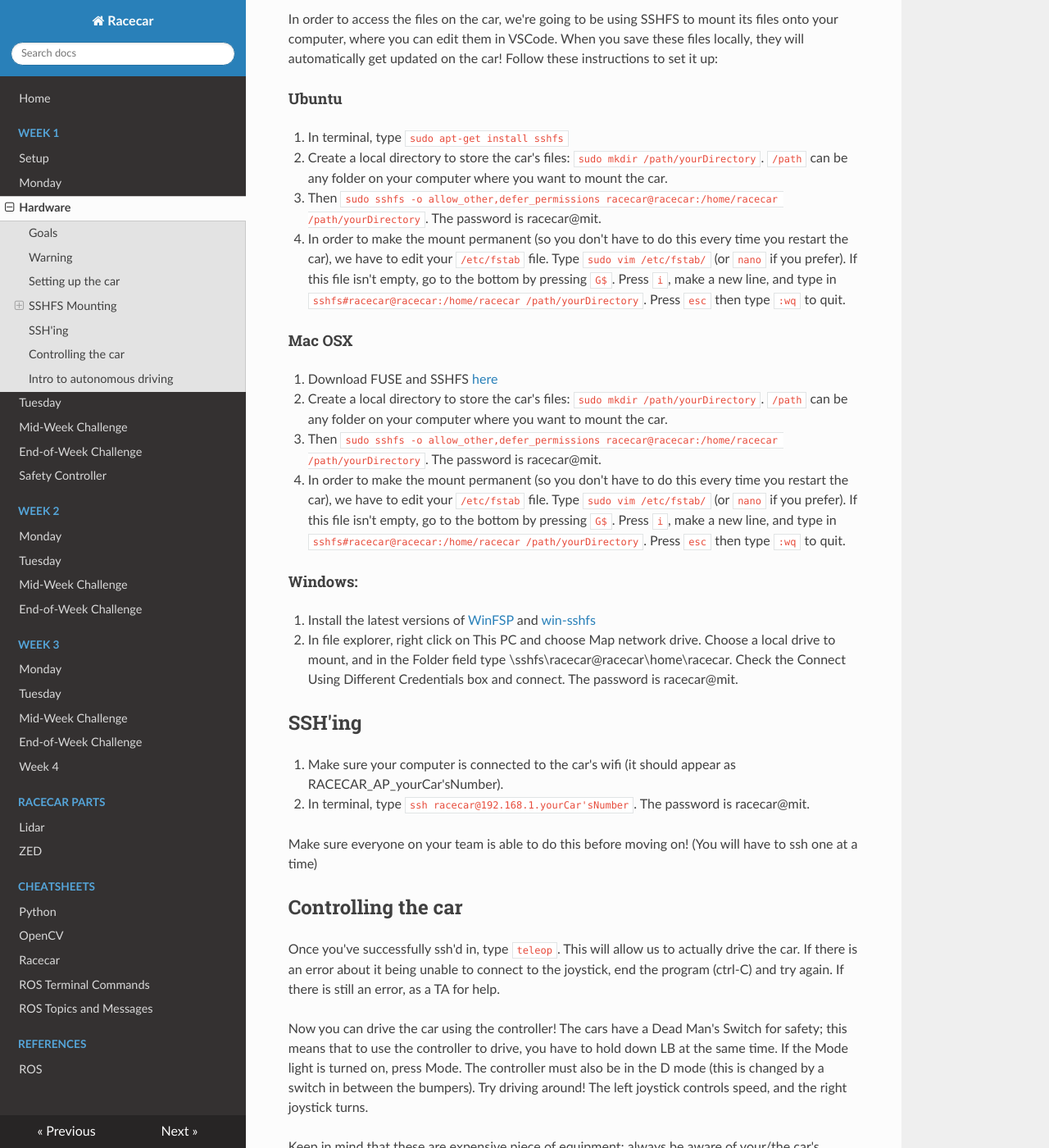
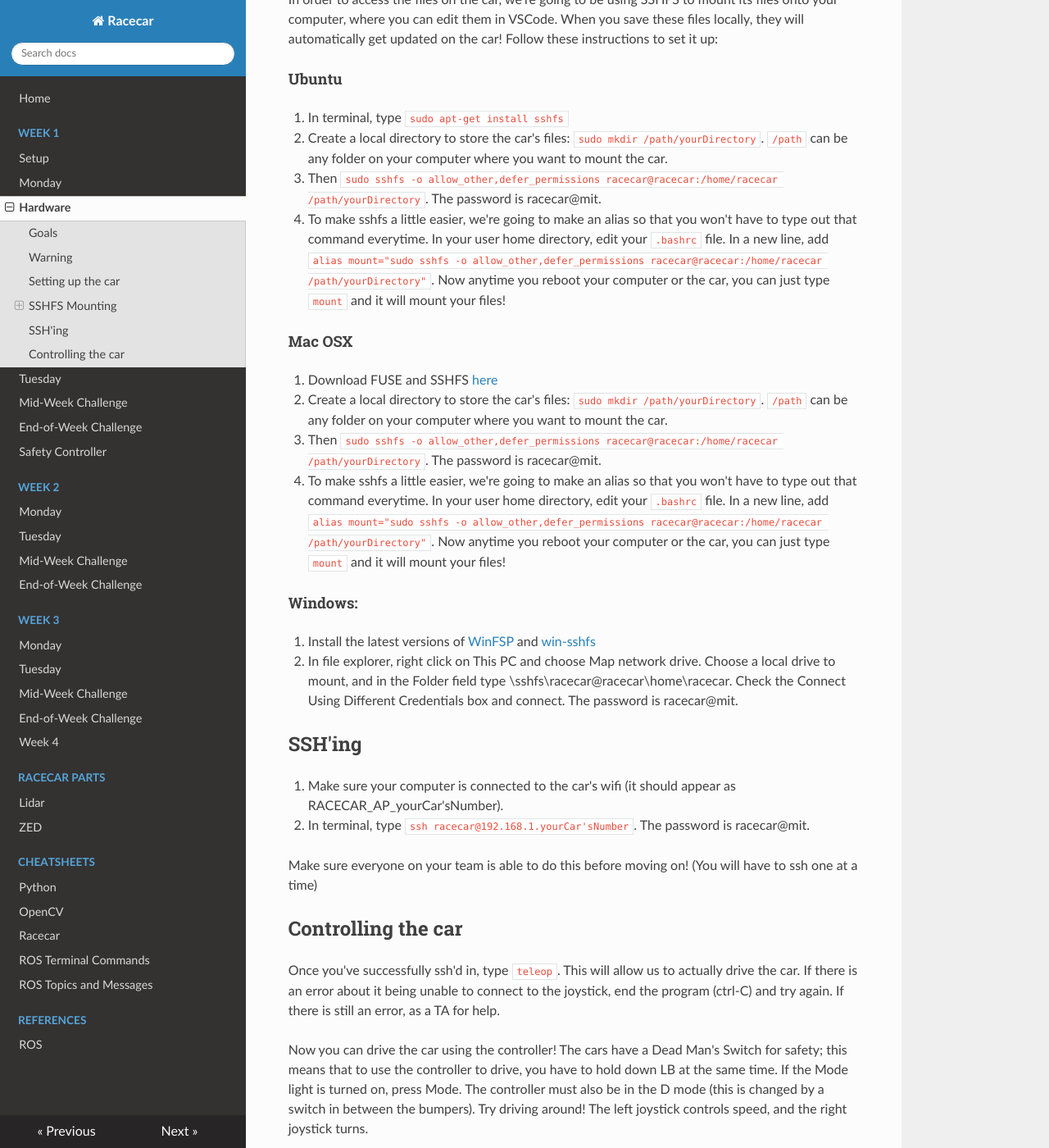
Before and after one commit to ChrisLindland/racecar-website, an MkDocs documentation site: the page built from docs/week1/01_monday/lab2.md, in a window 1280 px wide and 1400 px high, scrolled down 2244 px. Shown: the whole window at 82% size. Built offline with MkDocs 1.6.1, drawn with Linux system fonts in a browser that asks for light colours; nearby versions of some CDN libraries; some of the changed text lies outside the part shown.

Commit message:
Update lab2.md

```diff
--- a/docs/week1/01_monday/lab2.md
+++ b/docs/week1/01_monday/lab2.md
@@ -6,7 +6,6 @@
 1. Learn how to set up the car
 2. Be able to use ssh
 3. Practice controlling the car
-4. Implement basic autonomous driving programs
 
 ## Warning
 The Racecar is [$4000 piece of equipment](https://docs.google.com/spreadsheets/d/1Bz5uyDBtgBp4kAXAUPBQpVoT7LoA9LdtpIbnctvofQY/edit?usp=sharing). Treat it with care!
@@ -39,13 +38,13 @@
 1. In terminal, type `sudo apt-get install sshfs`
 2. Create a local directory to store the car's files: `sudo mkdir /path/yourDirectory`. `/path` can be any folder on your computer where you want to mount the car.
 3. Then `sudo sshfs -o allow_other,defer_permissions racecar@racecar:/home/racecar /path/yourDirectory`. The password is racecar@mit.
-4. In order to make the mount permanent (so you don't have to do this every time you restart the car), we have to edit your `/etc/fstab` file. Type `sudo vim /etc/fstab/` (or `nano` if you prefer). If this file isn't empty, go to the bottom by pressing `G$`. Press `i`, make a new line, and type in `sshfs#racecar@racecar:/home/racecar /path/yourDirectory`. Press `esc` then type `:wq` to quit.
+4. To make sshfs a little easier, we're going to make an alias so that you won't have to type out that command everytime. In your user home directory, edit your `.bashrc` file. In a new line, add `alias mount="sudo sshfs -o allow_other,defer_permissions racecar@racecar:/home/racecar /path/yourDirectory"`. Now anytime you reboot your computer or the car, you can just type `mount` and it will mount your files!
 
 #### Mac OSX
 1. Download FUSE and SSHFS [here](https://osxfuse.github.io/)
 2. Create a local directory to store the car's files: `sudo mkdir /path/yourDirectory`. `/path` can be any folder on your computer where you want to mount the car.
 3. Then `sudo sshfs -o allow_other,defer_permissions racecar@racecar:/home/racecar /path/yourDirectory`. The password is racecar@mit.
-4. In order to make the mount permanent (so you don't have to do this every time you restart the car), we have to edit your `/etc/fstab` file. Type `sudo vim /etc/fstab/` (or `nano` if you prefer). If this file isn't empty, go to the bottom by pressing `G$`. Press `i`, make a new line, and type in `sshfs#racecar@racecar:/home/racecar /path/yourDirectory`. Press `esc` then type `:wq` to quit.
+4. To make sshfs a little easier, we're going to make an alias so that you won't have to type out that command everytime. In your user home directory, edit your `.bashrc` file. In a new line, add `alias mount="sudo sshfs -o allow_other,defer_permissions racecar@racecar:/home/racecar /path/yourDirectory"`. Now anytime you reboot your computer or the car, you can just type `mount` and it will mount your files!
 
 #### Windows:
 1. Install the latest versions of [WinFSP](https://github.com/billziss-gh/winfsp/releases/tag/v1.4.19049) and [win-sshfs](https://github.com/billziss-gh/sshfs-win/releases/tag/v2.7.17334)
@@ -66,10 +65,3 @@
 Keep in mind that these are expensive piece of equipment; always be aware of your/the car's surroudings when driving, and communicate with other teams that are also driving their cars to avoid damaging them.
 
 When you think you have a good feel of the car, move on to the next section.
-
-## Intro to autonomous driving
-First, let's just program the racecar to drive forwards on its own. Open `drive.py`. We'll talk about this more tomorrow, but in order for different programs in the car to communicate with eachother, they use publishers and subscribers. After you change your driving variables, you must "publish" afterwards: `self.pub.publish(self.cmd)`. We've already set up the publishers and subscribers for today, but for the rest of the course you will have to write your own (don't worry, we'll explain it all tomorrow). For now, change the car's velocity in the function `drive_callback`. You can change the speed with the variable `self.cmd.drive.speed`. Start off with small values like 0.5 so you don't accidently crash!
-
-When you want to run your code on the car, press 'A' on the controller after teleop has been turned on.
-
-Next, try having the car drive in a circle. You can change the wheel angle with the variable `self.cmd.drive.steering_angle` (the car uses radians). Explore the range of values that might work best for your car (speed, turning angle, etc).
```
